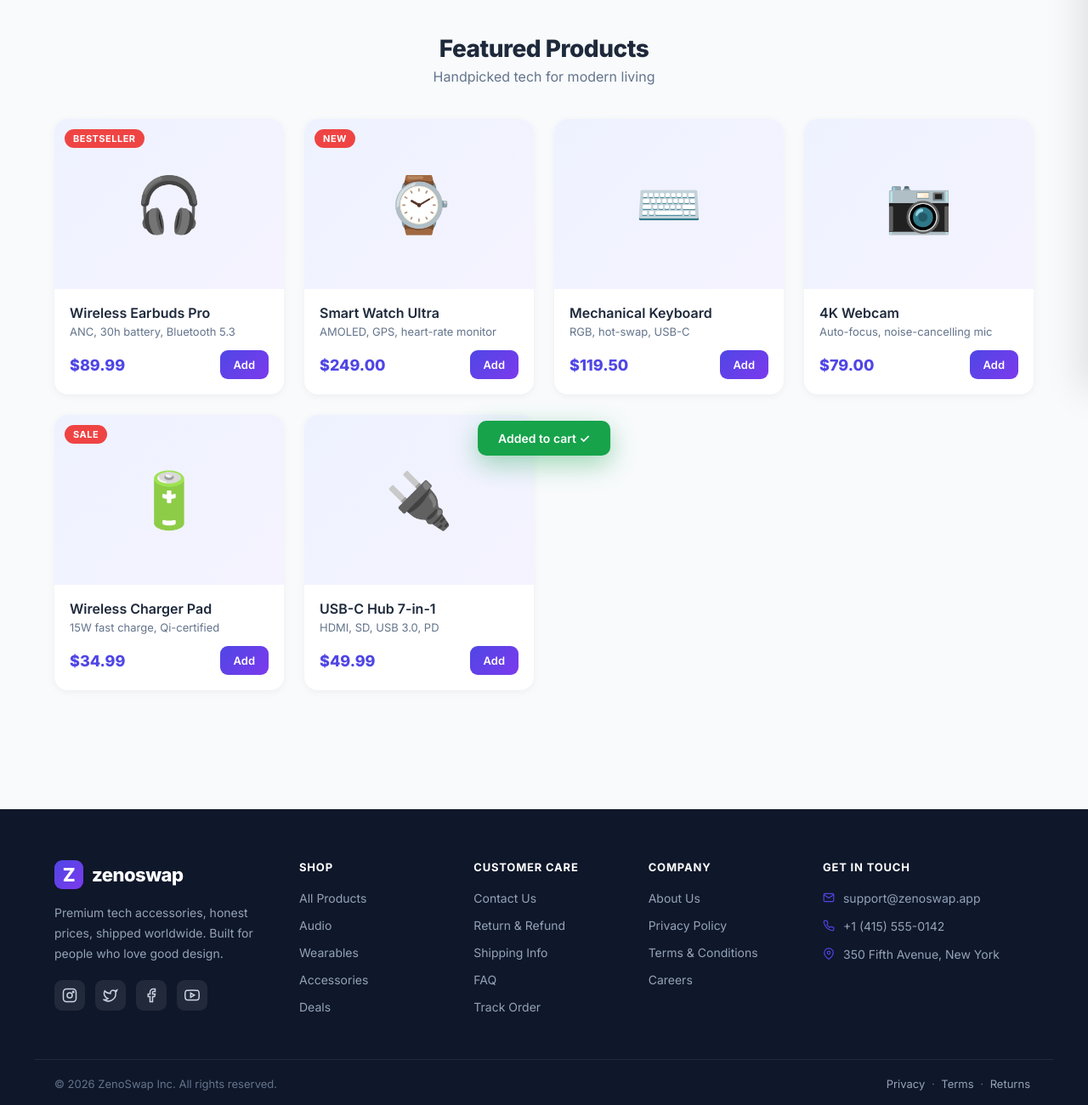
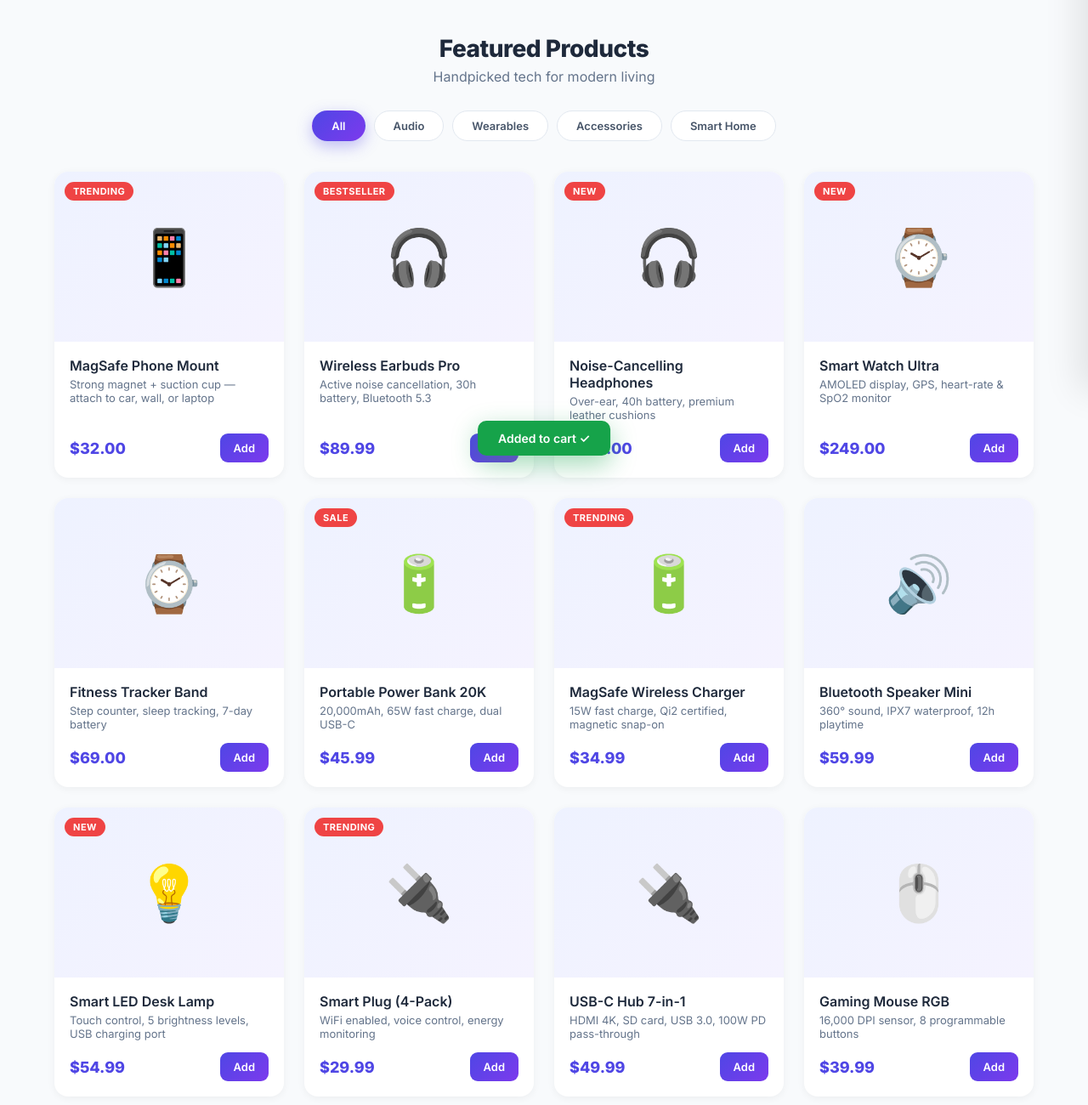
Before and after one commit to RWA-to-usdt/zenoswap.app, a plain HTML site: page index.html in a window 1280 px wide. Shown: the part 340-1640 px from the top of the page at 85% size. Drawn offline with Linux system fonts and the light colour scheme.

Commit message:
Add 12 trending products with category filters

```diff
--- a/index.html
+++ b/index.html
@@ -42,6 +42,15 @@
     <h2>Featured Products</h2>
     <p>Handpicked tech for modern living</p>
   </div>
+
+  <div class="category-filters" id="categoryFilters">
+    <button class="filter-btn active" data-cat="all" onclick="filterProducts('all', this)">All</button>
+    <button class="filter-btn" data-cat="Audio" onclick="filterProducts('Audio', this)">Audio</button>
+    <button class="filter-btn" data-cat="Wearables" onclick="filterProducts('Wearables', this)">Wearables</button>
+    <button class="filter-btn" data-cat="Accessories" onclick="filterProducts('Accessories', this)">Accessories</button>
+    <button class="filter-btn" data-cat="Smart Home" onclick="filterProducts('Smart Home', this)">Smart Home</button>
+  </div>
+
   <div class="product-grid" id="productGrid"></div>
 </section>
 
@@ -90,7 +99,7 @@
         <li><a href="#">Audio</a></li>
         <li><a href="#">Wearables</a></li>
         <li><a href="#">Accessories</a></li>
-        <li><a href="#">Deals</a></li>
+        <li><a href="#">Smart Home</a></li>
       </ul>
     </div>
     <div class="footer-col">
--- a/script.js
+++ b/script.js
@@ -1,21 +1,123 @@
-/* ============ PRODUCTS (USD) ============ */
+/* ============ PRODUCTS (USD) — Trending 2026 ============ */
 const PRODUCTS = [
-  { id: 1, name: "Wireless Earbuds Pro", desc: "ANC, 30h battery, Bluetooth 5.3", price: 89.99, emoji: "🎧", badge: "Bestseller" },
-  { id: 2, name: "Smart Watch Ultra", desc: "AMOLED, GPS, heart-rate monitor", price: 249.00, emoji: "⌚", badge: "New" },
-  { id: 3, name: "Mechanical Keyboard", desc: "RGB, hot-swap, USB-C", price: 119.50, emoji: "⌨️", badge: null },
-  { id: 4, name: "4K Webcam", desc: "Auto-focus, noise-cancelling mic", price: 79.00, emoji: "📷", badge: null },
-  { id: 5, name: "Wireless Charger Pad", desc: "15W fast charge, Qi-certified", price: 34.99, emoji: "🔋", badge: "Sale" },
-  { id: 6, name: "USB-C Hub 7-in-1", desc: "HDMI, SD, USB 3.0, PD", price: 49.99, emoji: "🔌", badge: null }
+  {
+    id: 1,
+    name: "MagSafe Phone Mount",
+    desc: "Strong magnet + suction cup — attach to car, wall, or laptop",
+    price: 32.00,
+    emoji: "📱",
+    badge: "Trending",
+    category: "Accessories"
+  },
+  {
+    id: 2,
+    name: "Wireless Earbuds Pro",
+    desc: "Active noise cancellation, 30h battery, Bluetooth 5.3",
+    price: 89.99,
+    emoji: "🎧",
+    badge: "Bestseller",
+    category: "Audio"
+  },
+  {
+    id: 3,
+    name: "Noise-Cancelling Headphones",
+    desc: "Over-ear, 40h battery, premium leather cushions",
+    price: 199.00,
+    emoji: "🎧",
+    badge: "New",
+    category: "Audio"
+  },
+  {
+    id: 4,
+    name: "Smart Watch Ultra",
+    desc: "AMOLED display, GPS, heart-rate & SpO2 monitor",
+    price: 249.00,
+    emoji: "⌚",
+    badge: "New",
+    category: "Wearables"
+  },
+  {
+    id: 5,
+    name: "Fitness Tracker Band",
+    desc: "Step counter, sleep tracking, 7-day battery",
+    price: 69.00,
+    emoji: "⌚",
+    badge: null,
+    category: "Wearables"
+  },
+  {
+    id: 6,
+    name: "Portable Power Bank 20K",
+    desc: "20,000mAh, 65W fast charge, dual USB-C",
+    price: 45.99,
+    emoji: "🔋",
+    badge: "Sale",
+    category: "Accessories"
+  },
+  {
+    id: 7,
+    name: "MagSafe Wireless Charger",
+    desc: "15W fast charge, Qi2 certified, magnetic snap-on",
+    price: 34.99,
+    emoji: "🔋",
+    badge: "Trending",
+    category: "Accessories"
+  },
+  {
+    id: 8,
+    name: "Bluetooth Speaker Mini",
+    desc: "360° sound, IPX7 waterproof, 12h playtime",
+    price: 59.99,
+    emoji: "🔊",
+    badge: null,
+    category: "Audio"
+  },
+  {
+    id: 9,
+    name: "Smart LED Desk Lamp",
+    desc: "Touch control, 5 brightness levels, USB charging port",
+    price: 54.99,
+    emoji: "💡",
+    badge: "New",
+    category: "Smart Home"
+  },
+  {
+    id: 10,
+    name: "Smart Plug (4-Pack)",
+    desc: "WiFi enabled, voice control, energy monitoring",
+    price: 29.99,
+    emoji: "🔌",
+    badge: "Trending",
+    category: "Smart Home"
+  },
+  {
+    id: 11,
+    name: "USB-C Hub 7-in-1",
+    desc: "HDMI 4K, SD card, USB 3.0, 100W PD pass-through",
+    price: 49.99,
+    emoji: "🔌",
+    badge: null,
+    category: "Accessories"
+  },
+  {
+    id: 12,
+    name: "Gaming Mouse RGB",
+    desc: "16,000 DPI sensor, 8 programmable buttons",
+    price: 39.99,
+    emoji: "🖱️",
+    badge: null,
+    category: "Accessories"
+  }
 ];
 
 let cart = JSON.parse(localStorage.getItem("zenoswap_cart") || "[]");
 
-/* ---------- Render ---------- */
-function renderProducts() {
+/* ---------- Render products ---------- */
+function renderProducts(list = PRODUCTS) {
   const grid = document.getElementById("productGrid");
   if (!grid) return;
 
-  grid.innerHTML = PRODUCTS.map(p => `
+  grid.innerHTML = list.map(p => `
     <div class="product-card">
       <div class="product-img">
         ${p.badge ? `<span class="product-badge">${p.badge}</span>` : ""}
@@ -33,15 +135,33 @@ function renderProducts() {
   `).join("");
 }
 
+/* ---------- Filter products ---------- */
+function filterProducts(category, btn) {
+  document.querySelectorAll(".filter-btn").forEach(b => b.classList.remove("active"));
+  btn.classList.add("active");
+
+  const filtered = category === "all"
+    ? PRODUCTS
+    : PRODUCTS.filter(p => p.category === category);
+
+  renderProducts(filtered);
+}
+
+/* ---------- Add to cart ---------- */
 function addToCart(id) {
   const product = PRODUCTS.find(p => p.id === id);
   if (!product) return;
+
   const existing = cart.find(i => i.id === id);
   if (existing) existing.qty += 1;
   else cart.push({ ...product, qty: 1 });
-  saveCart(); updateCartUI(); showToast();
+
+  saveCart();
+  updateCartUI();
+  showToast();
 }
 
+/* ---------- Cart UI ---------- */
 function updateCartUI() {
   const countEl = document.getElementById("cartCount");
   const itemsEl = document.getElementById("cartItems");
@@ -83,16 +203,21 @@ function changeQty(id, delta) {
   if (!item) return;
   item.qty += delta;
   if (item.qty <= 0) cart = cart.filter(i => i.id !== id);
-  saveCart(); updateCartUI();
+  saveCart();
+  updateCartUI();
 }
 
 function removeItem(id) {
   cart = cart.filter(i => i.id !== id);
-  saveCart(); updateCartUI();
+  saveCart();
+  updateCartUI();
 }
 
-function saveCart() { localStorage.setItem("zenoswap_cart", JSON.stringify(cart)); }
+function saveCart() {
+  localStorage.setItem("zenoswap_cart", JSON.stringify(cart));
+}
 
+/* ---------- Drawer ---------- */
 function openCart() {
   document.getElementById("cartDrawer").classList.add("show");
   document.getElementById("cartOverlay").classList.add("show");
@@ -103,11 +228,13 @@ function closeCart() {
   document.getElementById("cartOverlay").classList.remove("show");
 }
 
+/* ---------- Checkout nav ---------- */
 function goToCheckout() {
   if (cart.length === 0) return;
   window.location.href = "checkout.html";
 }
 
+/* ---------- Toast ---------- */
 function showToast() {
   const toast = document.getElementById("toast");
   if (!toast) return;
@@ -115,5 +242,6 @@ function showToast() {
   setTimeout(() => toast.classList.remove("show"), 1800);
 }
 
+/* ---------- Init ---------- */
 renderProducts();
 updateCartUI();
--- a/style.css
+++ b/style.css
@@ -128,9 +128,44 @@ body {
   padding: 60px 24px;
 }
 
-.section-head { text-align: center; margin-bottom: 40px; }
+.section-head { text-align: center; margin-bottom: 30px; }
 .section-head h2 { font-size: 28px; font-weight: 800; letter-spacing: -0.5px; color: #1e293b; }
 .section-head p { color: #64748b; margin-top: 6px; }
+
+/* ============ CATEGORY FILTERS ============ */
+.category-filters {
+  display: flex;
+  justify-content: center;
+  gap: 10px;
+  margin-bottom: 36px;
+  flex-wrap: wrap;
+}
+
+.filter-btn {
+  padding: 9px 22px;
+  border: 1.5px solid #e2e8f0;
+  background: white;
+  color: #475569;
+  border-radius: 30px;
+  font-size: 13px;
+  font-weight: 600;
+  cursor: pointer;
+  transition: all 0.2s ease;
+  font-family: inherit;
+}
+
+.filter-btn:hover {
+  border-color: #4f46e5;
+  color: #4f46e5;
+  transform: translateY(-2px);
+}
+
+.filter-btn.active {
+  background: linear-gradient(135deg, #4f46e5, #7c3aed);
+  border-color: transparent;
+  color: white;
+  box-shadow: 0 6px 18px rgba(79,70,229,0.35);
+}
 
 .product-grid {
   display: grid;
```
